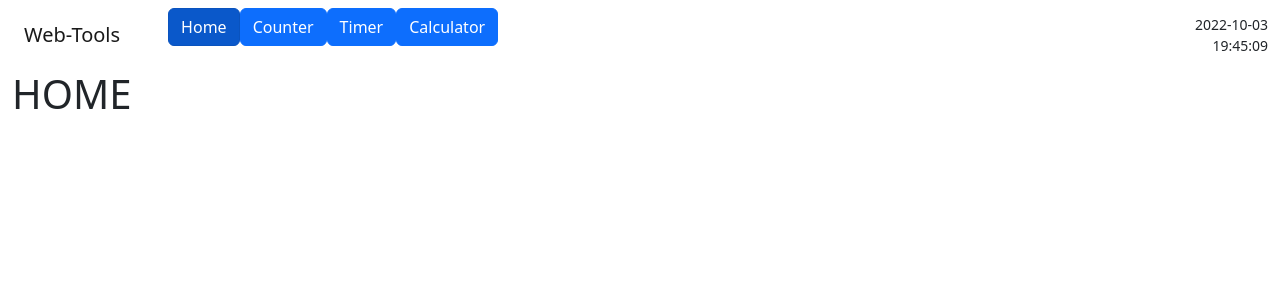
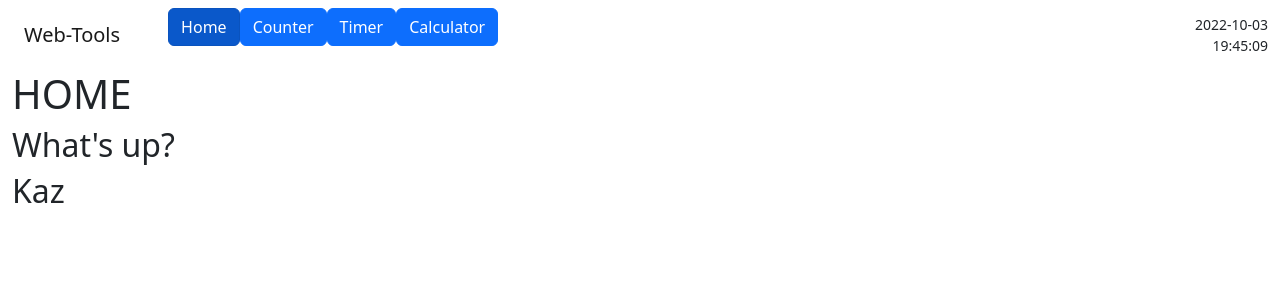
Before and after one commit to kazumasasama/web-tools-react, a React (Create React App) app: page / in a window 1280 px wide. Shown: the top 300 px of the page. Built offline with nearby package versions, Linux system fonts and the light colour scheme.

Commit message:
add message

```diff
--- a/src/Home.js
+++ b/src/Home.js
@@ -1,9 +1,13 @@
 import * as React from 'react'
+import Message from './components/Message';
 
 function Home() {
   return(
     <div>
       <h1>HOME</h1>
+      <Message
+        message="Kaz"
+      />
     </div>
   )
 }
--- /dev/null
+++ b/src/components/Message.js
@@ -0,0 +1,13 @@
+import * as React from 'react'
+
+function Message(props) {
+  const [message, setMessage] = React.useState("What's up?")
+  return (
+    <div>
+      <h2>{ message }</h2>
+      <h2>{ props.message }</h2>
+    </div>
+  )
+}
+
+export default Message;
```
